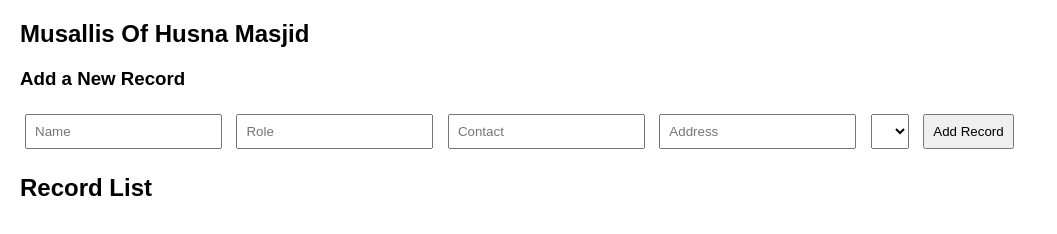
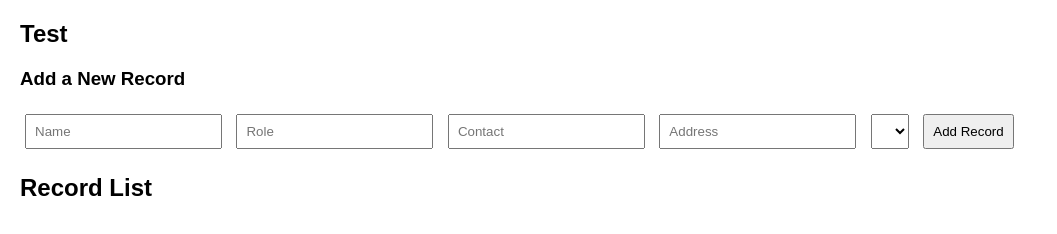
Before and after one commit to MohammedParvezGitHub/MusallisOfHusna, a plain HTML site: page index.html in a window 1280 px wide. Shown: the whole page, without its empty margins (0-1057 px from the left). Drawn offline with Linux system fonts and the light colour scheme.

Commit message:
Update index.html

```diff
--- a/index.html
+++ b/index.html
@@ -3,7 +3,7 @@
 <head>
     <meta charset="UTF-8">
     <meta name="viewport" content="width=device-width, initial-scale=1.0">
-    <title>Musallis Of Husna Masjid</title>
+    <title>Test</title>
     <style>
         body { font-family: Arial, sans-serif; margin: 20px; }
         form { margin-bottom: 20px; }
@@ -11,7 +11,7 @@
     </style>
 </head>
 <body>
-    <h2>Musallis Of Husna Masjid</h2>
+    <h2>Test</h2>
 
     <h3>Add a New Record</h3>
     <form id="crudForm">
```
